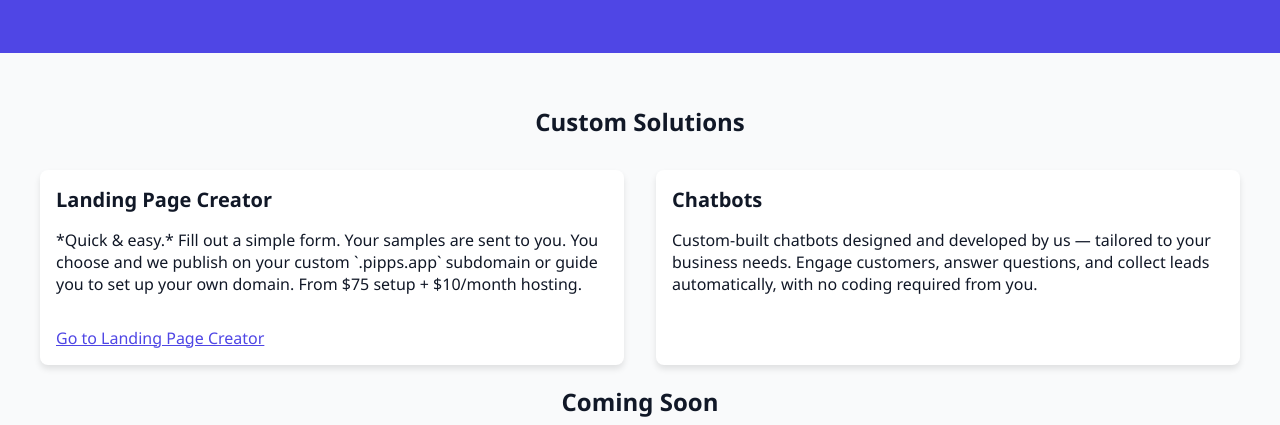
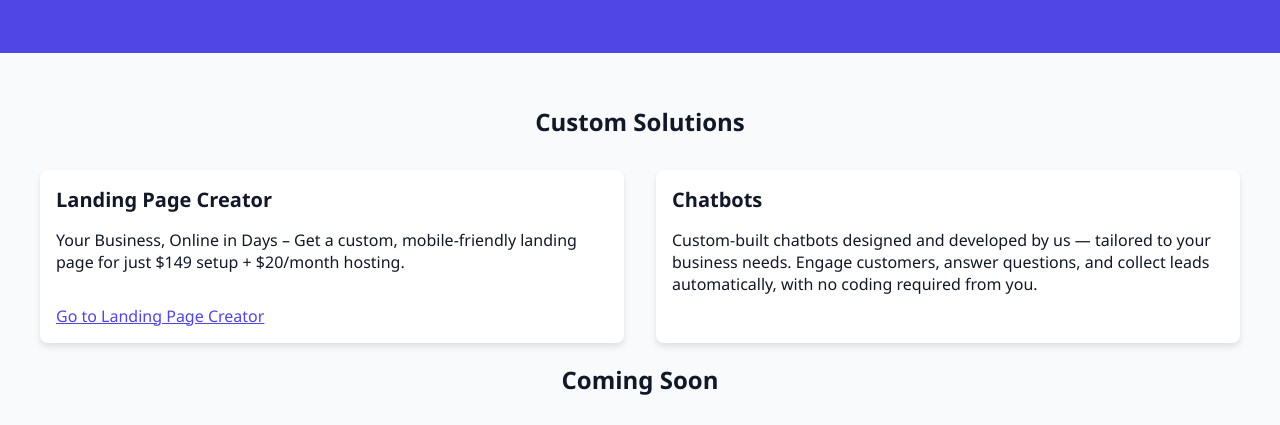
Before and after one commit to pipps-app/pipps-app-home, a plain HTML site: page index.html in a window 1280 px wide. Shown: the part 311-736 px from the top of the page. Drawn offline with Linux system fonts and the light colour scheme.

Commit message:
pages placeolder text

```diff
--- a/index.html
+++ b/index.html
@@ -113,7 +113,7 @@
         <div class="card">
           <div class="card-body">
             <h3>Landing Page Creator</h3>
-            <p>*Quick & easy.* Fill out a simple form. Your samples are sent to you. You choose and we publish on your custom `.pipps.app` subdomain or guide you to set up your own domain. From $75 setup + $10/month hosting.</p>
+            <p>Your Business, Online in Days – Get a custom, mobile-friendly landing page for just $149 setup + $20/month hosting.</p>
             <a href="https://pages.pipps.app" target="_blank" rel="noopener noreferrer" class="link-button">
               Go to Landing Page Creator
             </a>
```
